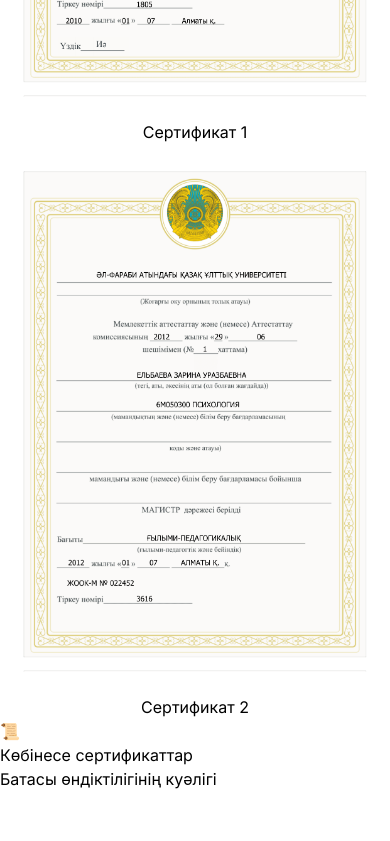
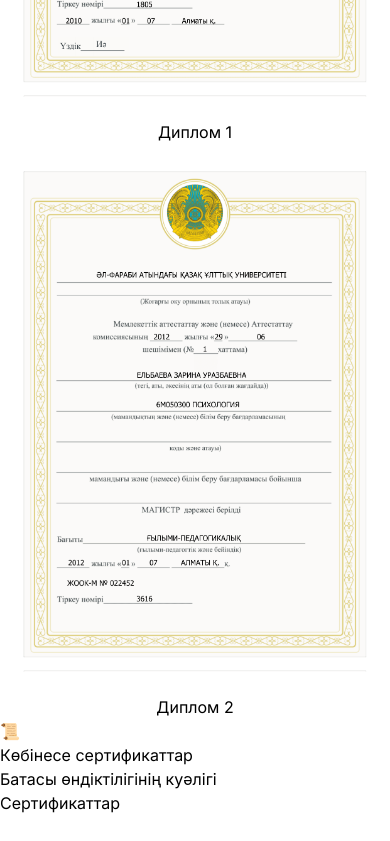
Before and after one commit to notOdyss/psychologistlanding, a React (Vite) app: page / in a window 390 px wide. Shown: the part 3860-4701 px from the top of the page. Before the commit the page ends 4651 px from the top, so only its background shows below. Built offline with nearby package versions, Linux system fonts and the light colour scheme.

Commit message:
Add diplomas and certificates sections with separate modals

```diff
--- a/src/App.jsx
+++ b/src/App.jsx
@@ -2,7 +2,13 @@
 
 function App() {
   const [selectedCertificate, setSelectedCertificate] = useState(null);
+  const [selectedDiploma, setSelectedDiploma] = useState(null);
   const [zoom, setZoom] = useState(1);
+
+  const diplomas = [
+    { id: 1, src: '/cert1-1.png', title: 'Диплом 1' },
+    { id: 2, src: '/cert2-1.png', title: 'Диплом 2' },
+  ];
 
   const certificates = [
     { id: 1, src: '/cert1-1.png', title: 'Сертификат 1' },
@@ -314,6 +320,46 @@
         </div>
       </section>
 
+      {/* Diplomas Section */}
+      <section className="py-12 px-6 bg-white">
+        <div className="max-w-6xl mx-auto">
+          <div className="text-center mb-10">
+            <h2 className="text-4xl md:text-5xl font-bold text-gray-900 mb-4">
+              Дипломдар
+            </h2>
+          </div>
+
+          <div className="grid md:grid-cols-3 gap-6">
+            {diplomas.map((diploma) => (
+              <button
+                key={diploma.id}
+                onClick={() => setSelectedDiploma(diploma)}
+                className="bg-white rounded-2xl shadow-lg overflow-hidden border border-gray-200 hover:shadow-xl hover:border-[#0F766E] transition-all cursor-pointer group"
+              >
+                <div className="h-80 overflow-hidden">
+                  <img
+                    src={diploma.src}
+                    alt={diploma.title}
+                    className="w-full h-full object-cover group-hover:scale-105 transition-transform"
+                  />
+                </div>
+                <div className="p-4 text-center">
+                  <p className="text-gray-700 font-semibold">{diploma.title}</p>
+                </div>
+              </button>
+            ))}
+
+            <div className="bg-[#CCFBF1] rounded-2xl shadow-lg border-2 border-[#0F766E] flex items-center justify-center p-6 text-center hover:shadow-xl transition-shadow">
+              <div>
+                <p className="text-3xl mb-3">📜</p>
+                <p className="text-lg font-bold text-gray-900">Көбінесе сертификаттар</p>
+                <p className="text-gray-700 text-sm mt-2">Батасы өндіктілігінің куәлігі</p>
+              </div>
+            </div>
+          </div>
+        </div>
+      </section>
+
       {/* Certificates Section */}
       <section className="py-12 px-6 bg-white">
         <div className="max-w-6xl mx-auto">
@@ -346,13 +392,67 @@
             <div className="bg-[#CCFBF1] rounded-2xl shadow-lg border-2 border-[#0F766E] flex items-center justify-center p-6 text-center hover:shadow-xl transition-shadow">
               <div>
                 <p className="text-3xl mb-3">📜</p>
-                <p className="text-lg font-bold text-gray-900">Көбінесе сертификаттар</p>
-                <p className="text-gray-700 text-sm mt-2">Батасы өндіктілігінің куәлігі</p>
+                <p className="text-lg font-bold text-gray-900">Тағы сертификаттар</p>
               </div>
             </div>
           </div>
         </div>
       </section>
+
+      {/* Diploma Modal */}
+      {selectedDiploma && (
+        <div
+          className="fixed inset-0 bg-black/70 z-40 flex flex-col items-center justify-center p-3 sm:p-4 backdrop-blur-sm overflow-y-auto"
+          onClick={() => {
+            setSelectedDiploma(null);
+            setZoom(1);
+          }}
+          onWheel={handleWheel}
+        >
+          <div
+            className="relative my-4 w-full max-w-2xl sm:max-w-3xl flex flex-col"
+            onClick={(e) => e.stopPropagation()}
+          >
+            <div className="flex justify-between items-center mb-3 gap-2">
+              <p className="text-white text-sm font-medium">
+                {zoom > 1 ? `${Math.round(zoom * 100)}%` : 'Scroll to zoom'}
+              </p>
+              <div className="flex gap-2">
+                {zoom > 1 && (
+                  <button
+                    onClick={() => resetZoom()}
+                    className="px-3 py-1 bg-white/20 hover:bg-white/30 text-white rounded text-sm transition-colors"
+                  >
+                    Reset
+                  </button>
+                )}
+                <button
+                  onClick={() => {
+                    setSelectedDiploma(null);
+                    setZoom(1);
+                  }}
+                  className="text-white hover:text-gray-300 transition-colors"
+                >
+                  <svg className="w-8 h-8 sm:w-10 sm:h-10" fill="none" stroke="currentColor" strokeWidth="2" viewBox="0 0 24 24">
+                    <path strokeLinecap="round" strokeLinejoin="round" d="M6 18L18 6M6 6l12 12"></path>
+                  </svg>
+                </button>
+              </div>
+            </div>
+            <div className="flex items-center justify-center overflow-auto max-h-[calc(90vh-60px)]">
+              <img
+                src={selectedDiploma.src}
+                alt={selectedDiploma.title}
+                className="rounded-lg sm:rounded-2xl shadow-2xl transition-transform"
+                style={{
+                  transform: `scale(${zoom})`,
+                  transformOrigin: 'center',
+                }}
+              />
+            </div>
+          </div>
+        </div>
+      )}
 
       {/* Certificate Modal */}
       {selectedCertificate && (
```
